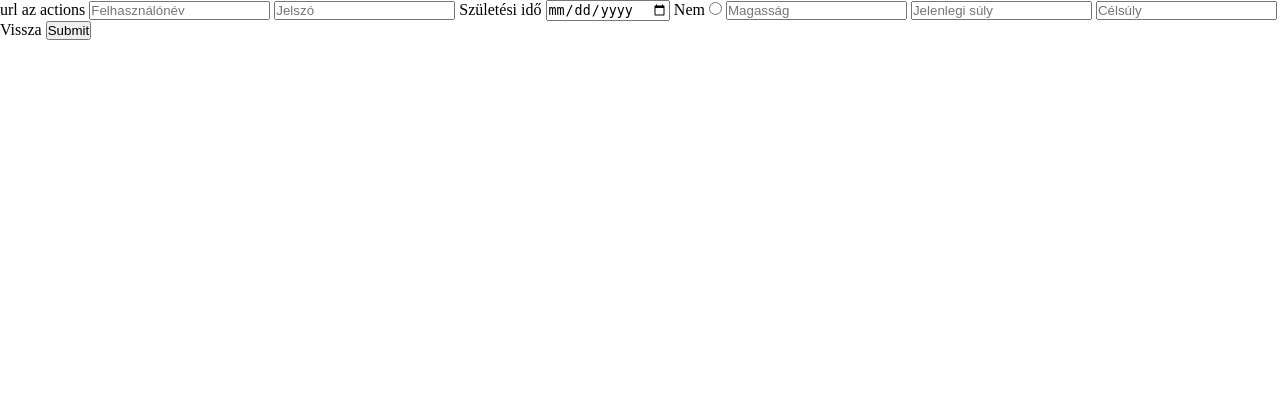
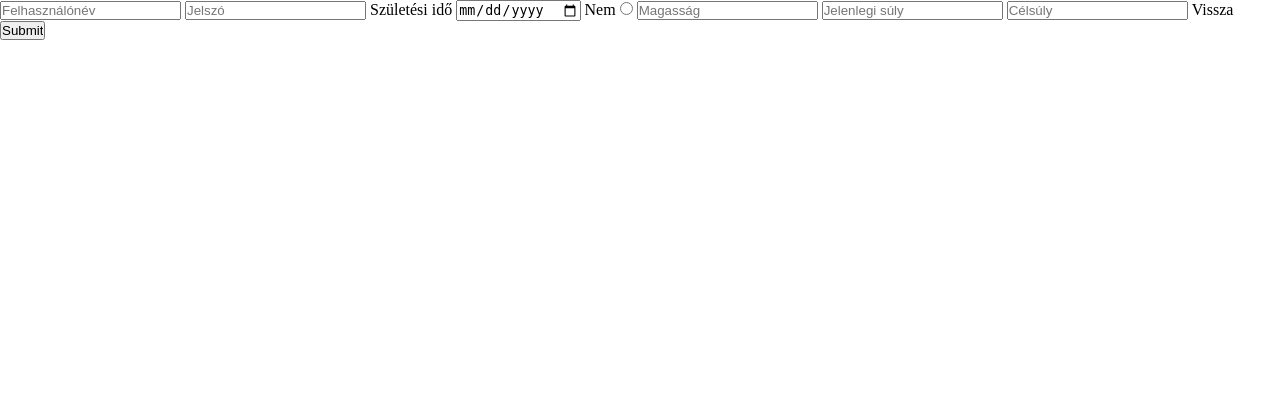
Before and after one commit to tamas646/SZLG-Django-projekt, a Django app: page /regisztracio in a window 1280 px wide. Shown: the top 420 px of the page. Run offline with Django 3.2, Linux system fonts and the light colour scheme.

Commit message:
Update regisztracio.html

```diff
--- a/kox/templates/regisztracio.html
+++ b/kox/templates/regisztracio.html
@@ -14,7 +14,7 @@
 	</div>
 	<div>
 		<div>
-			<form action="views.backend_registration)"> url az actions
+			<form action="views.backend_registration)">
 				<input type="text" placeholder="Felhasználónév" name="felhasznalonev">
 				<input type="password" placeholder="Jelszó" name="jelszo">
 				<label for="">Születési idő</label>
```
